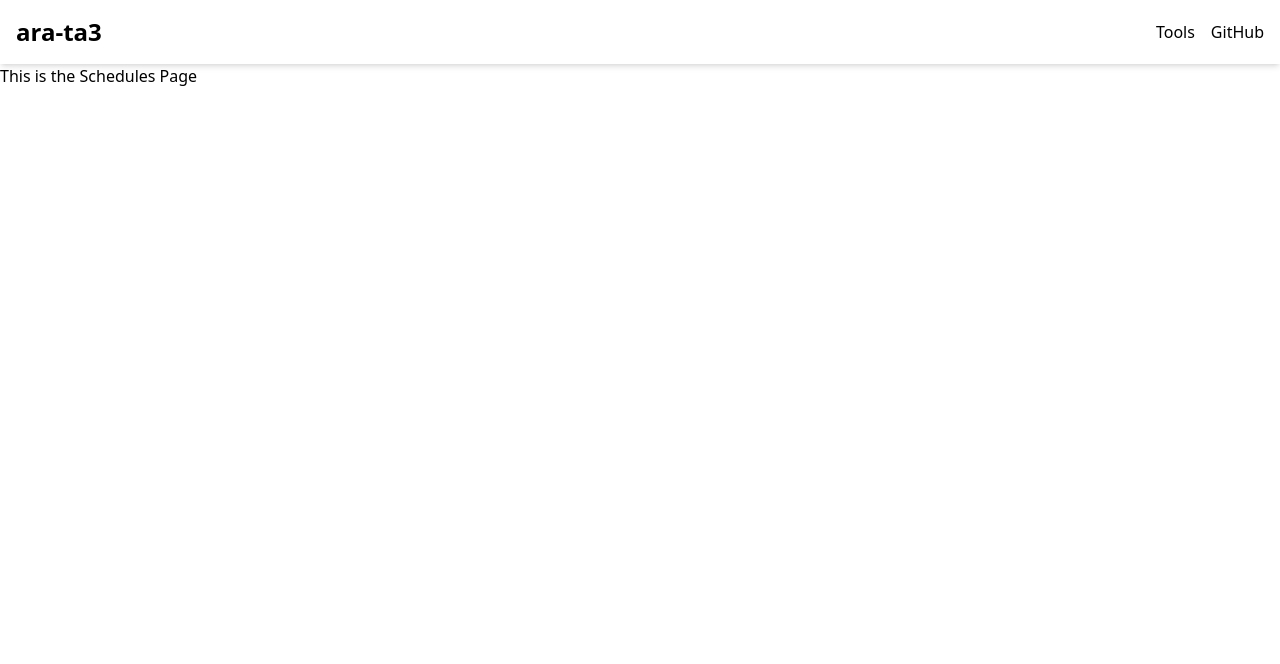
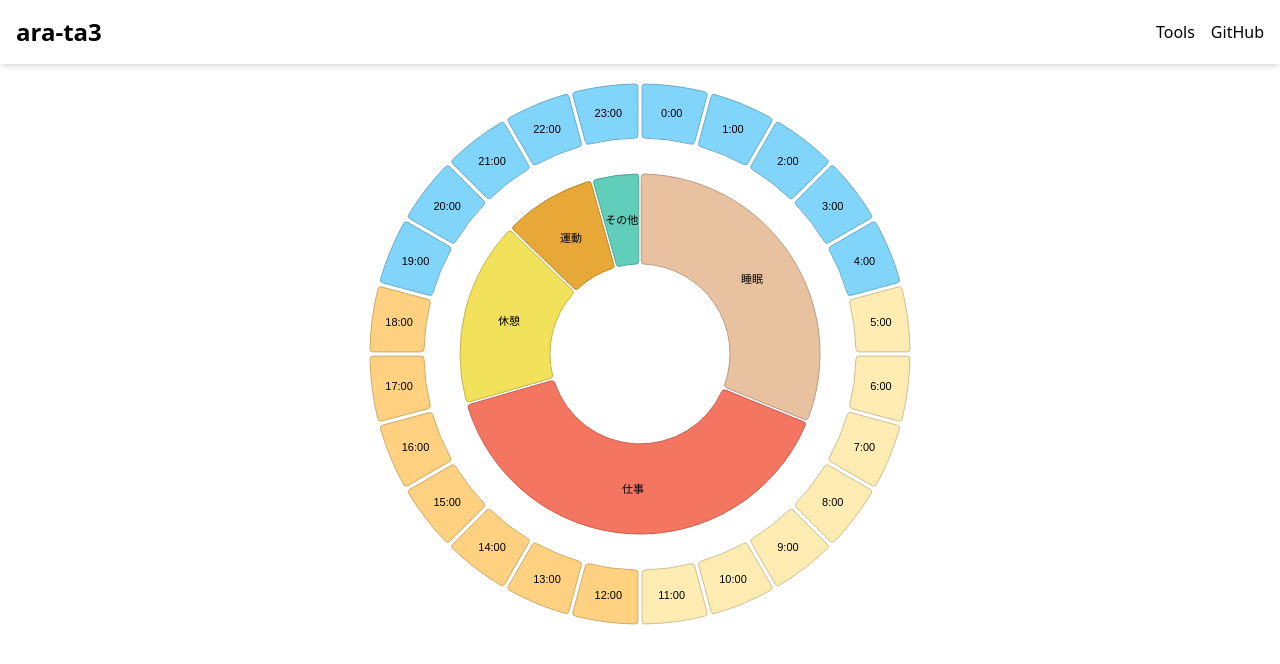
Before and after one commit to ara-ta3/ara-ta3.github.io, a React (Vite) app: page /schedules in a window 1280 px wide. Shown: the top 664 px of the page. Built offline with nearby package versions, Linux system fonts and the light colour scheme.

Commit message:
Add nivo pie graph

```diff
--- /dev/null
+++ b/src/components/Schedule.tsx
@@ -0,0 +1,87 @@
+import React from "react";
+import { ResponsivePie } from "@nivo/pie";
+
+const HourlyPieChart = () => {
+  const getTimeColor = (hour: number) => {
+    if (hour > 4 && hour < 12) return "#FFECB3";
+    if (hour >= 12 && hour < 19) return "#FFD180";
+    if (hour >= 19 || hour <= 4) return "#81D4FA";
+    return "#D3D3D3";
+  };
+  const outerData = Array.from({ length: 24 }, (_, i) => ({
+    id: `${i}:00`,
+    label: `${i}:00`,
+    value: 1,
+    color: getTimeColor(i),
+  }));
+
+  const innerData = [
+    { id: "睡眠", label: "睡眠", value: 7.5 },
+    { id: "仕事", label: "仕事", value: 9.5 },
+    { id: "休憩", label: "休憩", value: 4 },
+    { id: "運動", label: "運動", value: 2 },
+    { id: "その他", label: "その他", value: 1 },
+  ];
+
+  const chartOptions = {
+    margin: { top: 20, right: 20, bottom: 40, left: 20 },
+    innerRadius: 0.5,
+    activeOuterRadiusOffset: 8,
+    padAngle: 0.7,
+    cornerRadius: 3,
+    borderWidth: 1,
+    borderColor: { from: "color", modifiers: [["darker", 0.6]] },
+    arcLinkLabelsSkipAngle: 10,
+    arcLinkLabelsTextColor: "#333",
+    arcLabelsTextColor: { from: "color", modifiers: [["darker", 2]] },
+  };
+
+  return (
+    <div style={{ height: "600px", display: "flex", justifyContent: "center" }}>
+      <div style={{ position: "relative", width: "600px", height: "600px" }}>
+        <div
+          style={{
+            position: "absolute",
+            top: 0,
+            left: 0,
+            width: "100%",
+            height: "100%",
+          }}
+        >
+          <ResponsivePie
+            data={outerData}
+            {...chartOptions}
+            innerRadius={0.8}
+            colors={{ datum: "data.color" }}
+            enableArcLinkLabels={false}
+            enableArcLabels={true}
+            arcLabelsTextColor="#000"
+            arcLabel={(e) =>
+              `${e.label}`}
+          />
+        </div>
+        <div
+          style={{
+            position: "absolute",
+            top: "15%",
+            left: "15%",
+            width: "70%",
+            height: "70%",
+          }}
+        >
+          <ResponsivePie
+            data={innerData}
+            {...chartOptions}
+            colors={{ scheme: "nivo" }}
+            enableArcLinkLabels={false}
+            enableArcLabels={true}
+            arcLabelsTextColor="#000"
+            arcLabel={(e) => `${e.label}`}
+          />
+        </div>
+      </div>
+    </div>
+  );
+};
+
+export { HourlyPieChart };
--- a/src/pages/Schedules.tsx
+++ b/src/pages/Schedules.tsx
@@ -1,13 +1,14 @@
 import React from "react";
 
 import Header from "../components/Header";
+import { HourlyPieChart } from "../components/Schedule";
 
 const Schedules: React.FC = () => {
   return (
     <>
       <Header />
       <main>
-        <h1>This is the Schedules Page</h1>
+        <HourlyPieChart />
       </main>
     </>
   );
```
